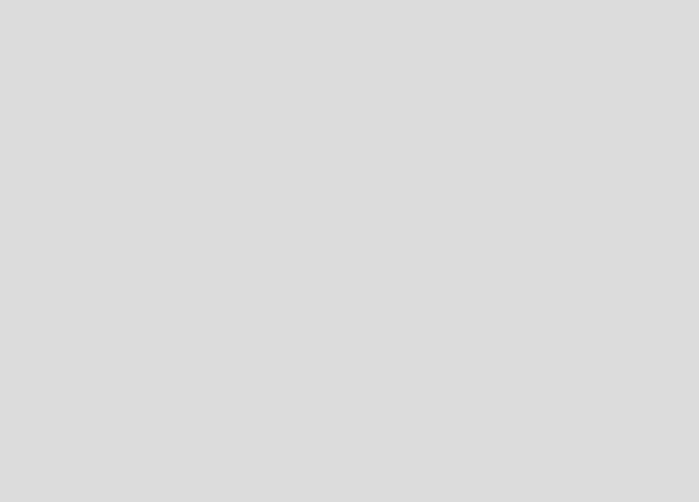
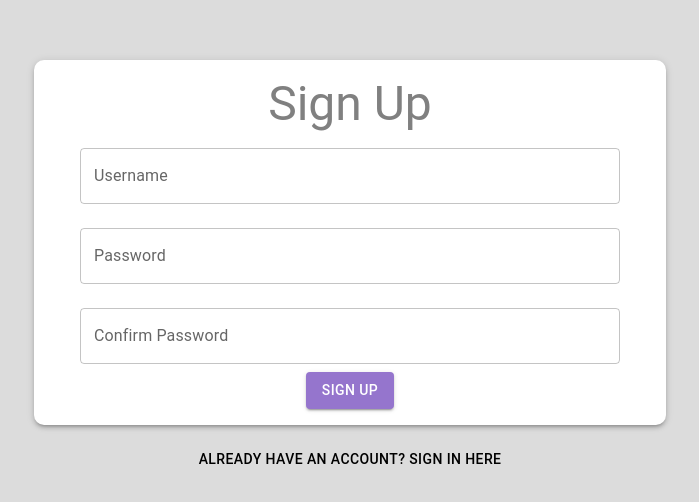
Before and after one commit to Attendex/attendex-frontend, a React (Create React App) app: page /signup in a window 1280 px wide. Before the commit this address had no page. Shown: the part 116-618 px from the top of the page, without its empty margins (290-989 px from the left). Built offline with nearby package versions, Linux system fonts and the light colour scheme.

Commit message:
Add password validation in signup page

```diff
--- a/src/App.js
+++ b/src/App.js
@@ -1,12 +1,14 @@
 import { Routes, Route } from 'react-router-dom';
-import SignIn from './pages/SignIn';
+import SignInPage from './pages/SignInPage';
+import SignUpPage from './pages/SignUpPage';
 import './App.css';
 
 function App() {
   return (
     <div className="App">
       <Routes>
-        <Route path="/signin" element={<SignIn />} />
+        <Route path="/signin" element={<SignInPage />} />
+        <Route path="/signup" element={<SignUpPage />} />
       </Routes>
     </div>
   );
--- a/src/pages/SignIn.js
+++ /dev/null
@@ -1,36 +0,0 @@
-import { Card, TextField, Typography, Box, Button } from '@mui/material';
-
-
-function SignInPage() {
-  return (
-    <Box sx={{
-      height: '100vh',
-      padding: '1rem'
-    }}>
-      <Card
-        elevation={3}
-        sx={{
-          display: 'flex',
-          flexDirection: 'column',
-          alignItems: 'center',
-          margin: '0 auto',
-          padding: '1rem',
-          borderRadius: '10px',
-          maxWidth: '600px',
-          background: 'white',
-          position: 'relative',
-          top: '20%',
-        }}
-      >
-        <Typography variant="h3" sx={{color: 'grey'}}>
-          Sign In
-        </Typography>
-        <TextField label="Username" variant="outlined" margin="normal" sx={{width: '90%'}}/>
-        <TextField label="Password" type="password" margin="normal" sx={{width: '90%'}}/>
-        <Button variant="contained">Sign In</Button>
-      </Card>
-    </Box>
-  );
-}
-
-export default SignInPage;
--- /dev/null
+++ b/src/pages/SignInPage.js
@@ -0,0 +1,34 @@
+import { Card, TextField, Typography, Box, Button } from '@mui/material';
+
+
+function SignInPage() {
+  return (
+    <Box sx={{ height: '100vh', padding: '1rem' }}>
+      <Box sx={{ position: 'relative', top: '20%' }}>
+        <Card
+          elevation={3}
+          sx={{
+            display: 'flex',
+            flexDirection: 'column',
+            alignItems: 'center',
+            margin: '0 auto',
+            padding: '1rem',
+            borderRadius: '10px',
+            maxWidth: '600px',
+            background: 'white',
+          }}
+        >
+          <Typography variant="h3" sx={{ color: 'grey' }}>
+            Sign In
+          </Typography>
+          <TextField label="Username" variant="outlined" margin="normal" sx={{width: '90%'}}/>
+          <TextField label="Password" type="password" margin="normal" sx={{width: '90%'}}/>
+          <Button variant="contained">Sign In</Button>
+        </Card>
+        <Button variant="none" sx={ {margin:'1rem' }} href="/signup">Don't have an account? Sign up here</Button>
+      </Box>
+    </Box>
+  );
+}
+
+export default SignInPage;
--- /dev/null
+++ b/src/pages/SignUpPage.js
@@ -0,0 +1,63 @@
+import React, { useState } from 'react';
+import { Card, TextField, Typography, Box, Button } from '@mui/material';
+
+
+function SignUpPage() {
+  const [username, setUsername] = useState('');
+  const [password, setPassword] = useState('');
+  const [confirmPassword, setConfirmPassword] = useState('');
+  const [isMatch, setMatch] = useState(true);
+  // console.log('username', username);
+  console.log('password', password);
+  console.log('confirmPassword', confirmPassword);
+  const validatePass = () => { setMatch(password == confirmPassword)}
+  return (
+    <Box sx={{ height: '100vh', padding: '1rem' }}>
+      <Box sx={{ position: 'relative', top: '20%' }}>
+        <Card
+          elevation={3}
+          sx={{
+            display: 'flex',
+            flexDirection: 'column',
+            alignItems: 'center',
+            margin: '0 auto',
+            padding: '1rem',
+            borderRadius: '10px',
+            maxWidth: '600px',
+            background: 'white',
+          }}
+        >
+          <Typography variant="h3" sx={{ color: 'grey' }}>
+            Sign Up
+          </Typography>
+          <TextField
+            label="Username"
+            variant="outlined"
+            margin="normal"
+            sx={{ width: '90%' }}
+            onChange={(event) => setUsername(event.target.value)}
+          />
+          <TextField
+            label="Password"
+            type="password"
+            margin="normal"
+            sx={{ width: '90%' }}
+            onChange={(event) => setPassword(event.target.value)}
+          />
+          <TextField
+            label="Confirm Password"
+            type="password"
+            margin="normal"
+            sx={{width: '90%'}}
+            error={password != confirmPassword}
+            onChange={(event) => setConfirmPassword(event.target.value)}
+          />
+          <Button variant="contained">Sign Up</Button>
+        </Card>
+        <Button variant="none" sx={ {margin:'1rem' }} href="/signin">Already have an account? Sign in here</Button>
+      </Box>
+    </Box>
+  );
+}
+
+export default SignUpPage;
```
